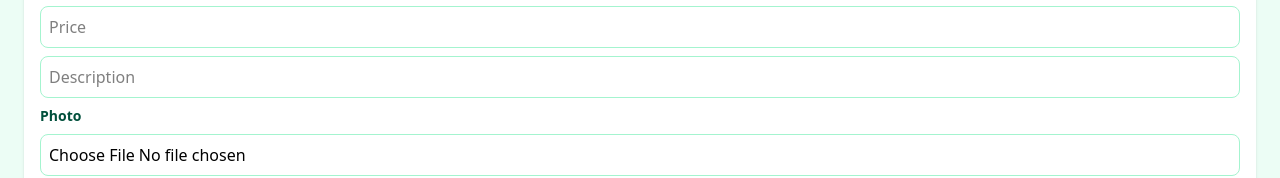
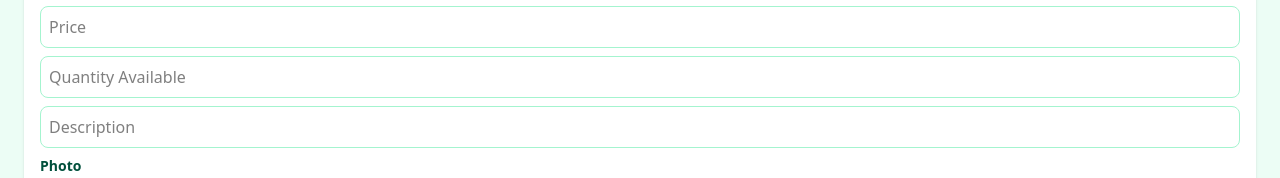
Before and after one commit to charlenecalderon/food2table, a Next.js app: page /listings in a window 1280 px wide. Both pictures are taken after a click on the button "+ Add New Listing". Shown: the part 240-418 px from the top of the page. Built offline with nearby package versions, Linux system fonts and the light colour scheme; no server answers.

Commit message:
adding quantity to listings

```diff
--- a/src/app/listings/page.jsx
+++ b/src/app/listings/page.jsx
@@ -13,7 +13,7 @@ export default function MyListingsPage() {
     const [uploading, setUploading] = useState(false);
 
     const [newListing, setNewListing] = useState({
-        title: "", price: "", description: "", imageUrl: ""
+        title: "", price: "", quantity: "", description: "", imageUrl: ""
     });
 
     const [showAddForm, setShowAddForm] = useState(false);
@@ -145,7 +145,7 @@ export default function MyListingsPage() {
                     price: parseFloat(newListing.price),
                     imageUrl: newListing.imageUrl || null,
                     productId: [],
-                    quantity: [],
+                    quantity: newListing.quantity ? [parseInt(newListing.quantity)] : [],
                 }),
             });
 
@@ -154,7 +154,7 @@ export default function MyListingsPage() {
             const data = await res.json();
 
             setListings([...listings, data.listing]);
-            setNewListing({ title: "", price: "", description: "", imageUrl: "" });
+            setNewListing({ title: "", price: "", quantity: "", description: "", imageUrl: "" });
             setShowAddForm(false);
         } catch (err) {
             console.error("Error adding listing:", err);
@@ -190,6 +190,13 @@ export default function MyListingsPage() {
                             placeholder="Price"
                             value={newListing.price}
                             onChange={(e) => setNewListing({ ...newListing, price: e.target.value })}
+                            className="border border-emerald-200 rounded-lg p-2"
+                        />
+                        <input
+                            type="number"
+                            placeholder="Quantity Available"
+                            value={newListing.quantity}
+                            onChange={(e) => setNewListing({ ...newListing, quantity: e.target.value })}
                             className="border border-emerald-200 rounded-lg p-2"
                         />
                         <input
```
